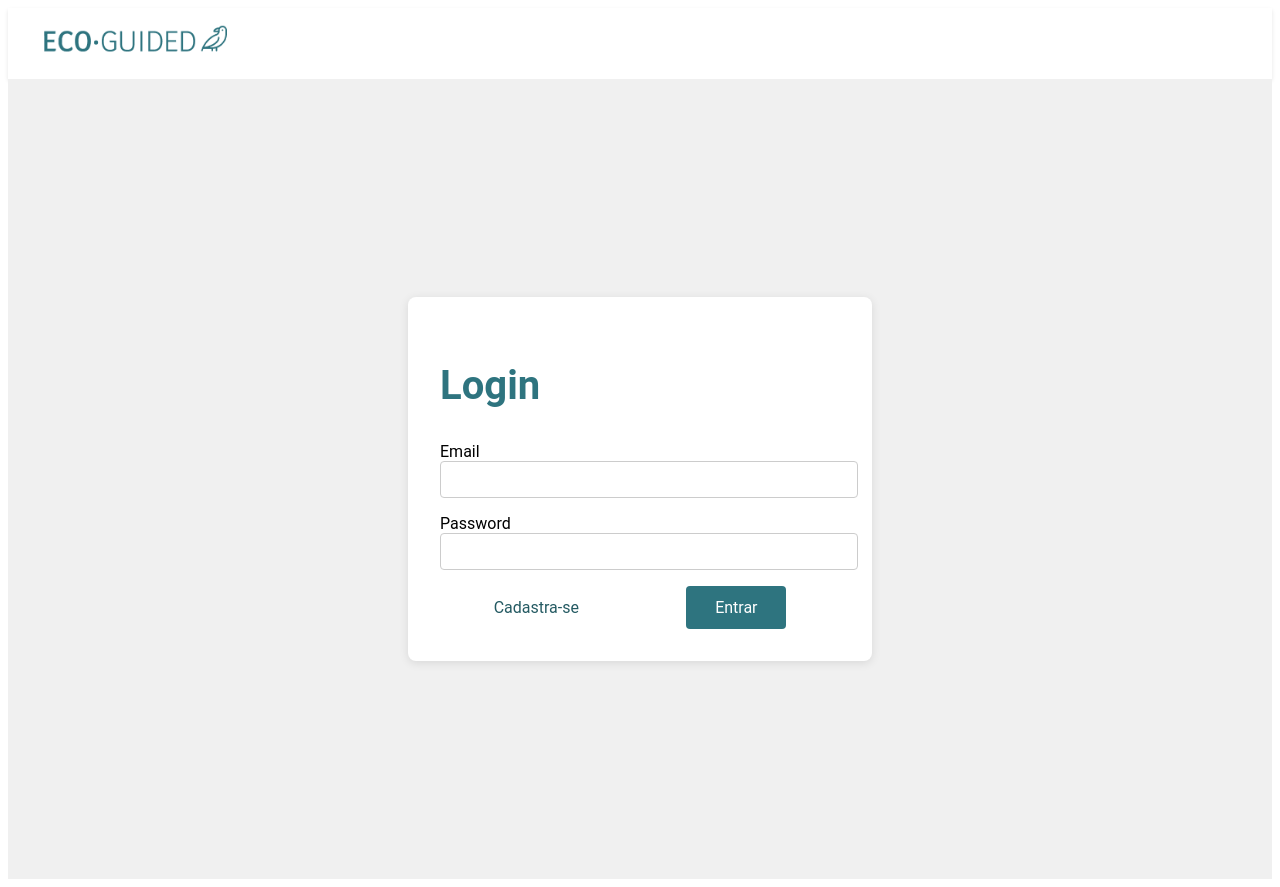
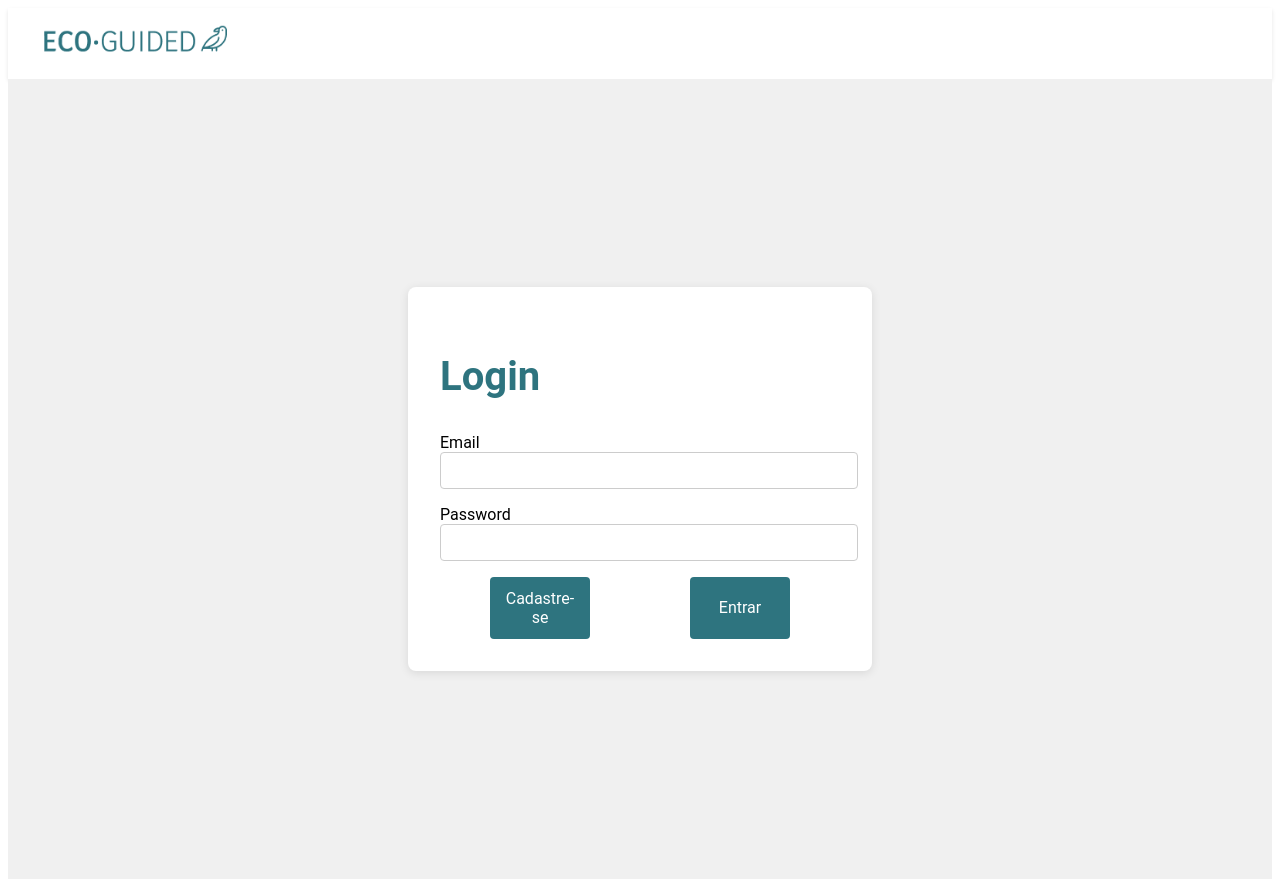
Before and after one commit to jose-fernando-1/Ecoguided, a Next.js app in the folder Frontend/nextapp/: page /Login in a window 1280 px wide. Built offline with nearby package versions, Linux system fonts and the light colour scheme.

Commit message:
Uso de <Link> aonde permitia

```diff
--- a/Frontend/nextapp/pages/FeedGuia.tsx
+++ b/Frontend/nextapp/pages/FeedGuia.tsx
@@ -46,8 +46,9 @@ const FeedGuia = () => {
 
       <h2>Passeios</h2>
       <Carousel trips={trips} />
-
-      <button className={styles.newTrip}>Novo Passeio</button>
+      <Link href="/NovoPasseio" className={styles['button-link']}>
+        <button className={styles.newTrip}>Novo Passeio</button>
+      </Link>
     </div>
   );
 };
--- a/Frontend/nextapp/pages/Login.tsx
+++ b/Frontend/nextapp/pages/Login.tsx
@@ -1,6 +1,7 @@
 import React from 'react';
 import styles from '../styles/Login.module.css';
 import NavbarSimple from '../components/NavbarSimple';
+import Link from 'next/link';
 
 const Login: React.FC = () => {
   return (
@@ -19,7 +20,11 @@ const Login: React.FC = () => {
               <input type="password" id="password" className={styles.input} required />
             </div>
             <div className={styles['div-castrar-and-button']}>
-              <a className={styles.a} href="/ProfileMapping">Cadastra-se</a>
+              <Link href="/ProfileMapping">
+              <button className={styles['button']}>
+                Cadastre-se
+              </button>
+              </Link>
               <button type="submit" className={styles.button}>Entrar</button>
             </div>
           </form>
--- a/Frontend/nextapp/styles/FeedGuia.module.css
+++ b/Frontend/nextapp/styles/FeedGuia.module.css
@@ -149,3 +149,21 @@
     cursor: pointer; /* Define o cursor como ponteiro */
     margin-top: 1rem; /* Adiciona margem superior */
 }
+
+.button-link {
+    text-decoration: none;
+}
+
+.button {
+    margin-top: 20px;
+    padding: 10px 20px;
+    background-color: #2a7d74;
+    color: white;
+    font-size: 16px;
+    border: none;
+    border-radius: 5px;
+    cursor: pointer;
+    display: flex;
+    align-items: center;
+    gap: 8px;
+}
```
